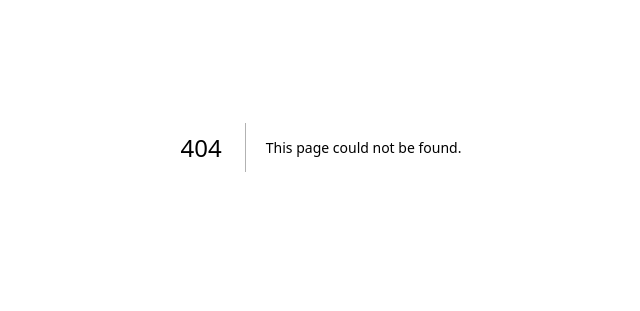
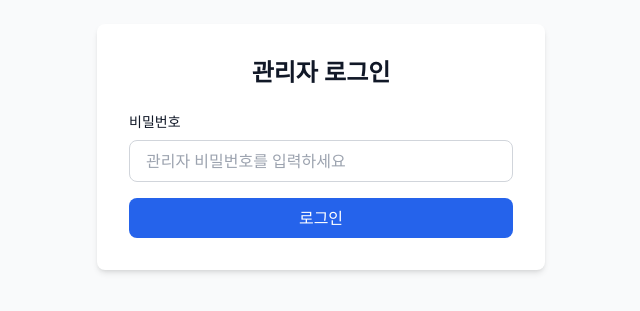
Before and after one commit to hellowin6076/whisky-blog, a Next.js app: page /admin/login in a window 1280 px wide. Before the commit this address had no page. Shown: the part 253-564 px from the top of the page, without its empty margins (319-959 px from the left). Built offline with nearby package versions, Linux system fonts and the light colour scheme.

Commit message:
Add admin login page

```diff
--- /dev/null
+++ b/app/admin/login/page.tsx
@@ -0,0 +1,77 @@
+'use client'
+
+import { useState } from 'react'
+import { useRouter } from 'next/navigation'
+
+export default function AdminLoginPage() {
+  const router = useRouter()
+  const [password, setPassword] = useState('')
+  const [error, setError] = useState('')
+  const [loading, setLoading] = useState(false)
+
+  const handleSubmit = async (e: React.FormEvent) => {
+    e.preventDefault()
+    setLoading(true)
+    setError('')
+
+    try {
+      const res = await fetch('/api/admin/login', {
+        method: 'POST',
+        headers: { 'Content-Type': 'application/json' },
+        body: JSON.stringify({ password }),
+      })
+
+      if (res.ok) {
+        router.push('/admin')
+        router.refresh()
+      } else {
+        setError('비밀번호가 올바르지 않습니다.')
+      }
+    } catch (error) {
+      setError('로그인 중 오류가 발생했습니다.')
+    } finally {
+      setLoading(false)
+    }
+  }
+
+  return (
+    <div className="min-h-screen bg-gray-50 flex items-center justify-center px-4">
+      <div className="max-w-md w-full">
+        <div className="bg-white rounded-lg shadow-md p-8">
+          <h1 className="text-2xl font-bold text-center mb-6 text-gray-900">관리자 로그인</h1>
+
+          <form onSubmit={handleSubmit} className="space-y-4">
+            <div>
+              <label htmlFor="password" className="block text-sm font-medium mb-2 text-gray-900">
+                비밀번호
+              </label>
+              <input
+                id="password"
+                type="password"
+                value={password}
+                onChange={(e) => setPassword(e.target.value)}
+                required
+                className="w-full px-4 py-2 border border-gray-300 rounded-lg text-gray-900 focus:ring-2 focus:ring-blue-500 focus:border-transparent"
+                placeholder="관리자 비밀번호를 입력하세요"
+              />
+            </div>
+
+            {error && (
+              <div className="bg-red-50 text-red-600 px-4 py-2 rounded text-sm">
+                {error}
+              </div>
+            )}
+
+            <button
+              type="submit"
+              disabled={loading}
+              className="w-full bg-blue-600 text-white py-2 rounded-lg font-medium hover:bg-blue-700 disabled:bg-gray-400 transition"
+            >
+              {loading ? '로그인 중...' : '로그인'}
+            </button>
+          </form>
+        </div>
+      </div>
+    </div>
+  )
+}
--- /dev/null
+++ b/app/api/admin/login/route.ts
@@ -0,0 +1,28 @@
+import { NextRequest, NextResponse } from 'next/server'
+import { cookies } from 'next/headers'
+
+export async function POST(request: NextRequest) {
+  try {
+    const { password } = await request.json()
+
+    // 환경변수에서 관리자 비밀번호 가져오기
+    const adminPassword = process.env.ADMIN_PASSWORD
+
+    if (password === adminPassword) {
+      // 쿠키 설정 (7일 유효)
+      const cookieStore = await cookies()
+      cookieStore.set('admin-auth', 'true', {
+        httpOnly: true,
+        secure: process.env.NODE_ENV === 'production',
+        sameSite: 'lax',
+        maxAge: 60 * 60 * 24 * 7, // 7일
+      })
+
+      return NextResponse.json({ success: true })
+    } else {
+      return NextResponse.json({ error: 'Invalid password' }, { status: 401 })
+    }
+  } catch (error) {
+    return NextResponse.json({ error: 'Login failed' }, { status: 500 })
+  }
+}
--- /dev/null
+++ b/app/api/admin/logout/route.ts
@@ -0,0 +1,13 @@
+import { NextResponse } from 'next/server'
+import { cookies } from 'next/headers'
+
+export async function POST() {
+  try {
+    const cookieStore = await cookies()
+    cookieStore.delete('admin-auth')
+
+    return NextResponse.json({ success: true })
+  } catch (error) {
+    return NextResponse.json({ error: 'Logout failed' }, { status: 500 })
+  }
+}
```
